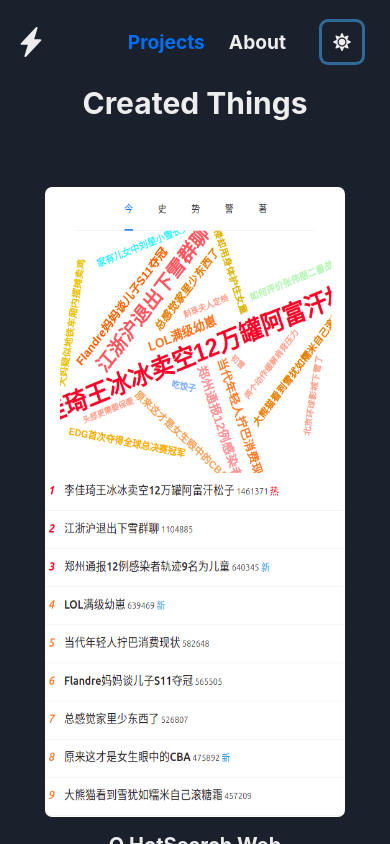
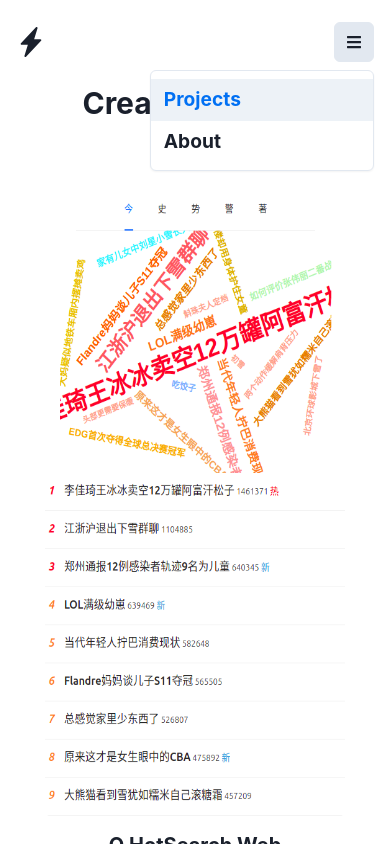
Before and after one commit to akazwz/website, a Next.js app: page /projects in a window 390 px wide. Both pictures are taken after a click on the button "toggle show navigation links". Shown: the top 844 px of the page. Built offline with nearby package versions, Linux system fonts and the light colour scheme.

Commit message:
add mobile nav

```diff
--- a/src/components/header.tsx
+++ b/src/components/header.tsx
@@ -1,22 +1,23 @@
+import { FC } from 'react'
 import {
   IconButton,
   Spacer,
+  HStack,
   Flex,
   Link,
   useColorMode,
-  useColorModeValue, useBreakpointValue, Menu, MenuButton, MenuList, MenuItem, Text,
+  useColorModeValue,
 } from '@chakra-ui/react'
-import { FaMoon, FaSun, FaBars } from 'react-icons/fa'
+import { FaMoon, FaSun } from 'react-icons/fa'
 import { BsLightningChargeFill } from 'react-icons/bs'
 import { useRouter } from 'next/router'
-import isMobile from 'ismobilejs'
+import MobileNav from './mobile-nav'
 
-const Header = () => {
+const Header: FC = () => {
   const router = useRouter()
   const { toggleColorMode } = useColorMode()
   const text = useColorModeValue('dark', 'light')
   const SwitchIcon = useColorModeValue(FaMoon, FaSun)
-  const showMore = useBreakpointValue({ base: isMobile().phone, sm: true, md: false })
 
   return (
     <>
@@ -32,51 +33,10 @@
           />
         </Link>
         <Spacer/>
-        <Flex
+        <HStack
           alignItems="center"
+          display={{ base: 'none', md: 'flex' }}
         >
-          {showMore
-            ?
-            <Menu>
-              <MenuButton
-                as={IconButton}
-                aria-label={'toggle show navigation links'}
-                icon={<FaBars/>}
-                variant="outline"
-              />
-              <MenuList>
-                <MenuItem
-                  aria-label={'navigate to projects page'}
-                  onClick={() => router.push('/projects')}
-                >
-                  <Text
-                    style={{
-                      fontSize: '1.2rem',
-                      fontWeight: 'bolder',
-                      color: router.route === '/projects' ? '#0070f3' : '',
-                    }}
-                  >
-                    Projects
-                  </Text>
-                </MenuItem>
-                <MenuItem
-                  aria-label={'navigate to about page'}
-                  onClick={() => router.push('/about')}
-                >
-                  <Text
-                    style={{
-                      fontSize: '1.2rem',
-                      fontWeight: 'bolder',
-                      color: router.route === '/about' ? '#0070f3' : '',
-                    }}
-                  >
-                    About
-                  </Text>
-                </MenuItem>
-              </MenuList>
-            </Menu>
-            :
-            <>
           <Link
             mr="1.5rem"
             onClick={() => router.push('/projects')}
@@ -99,9 +59,6 @@
           >
             About
           </Link>
-            </>
-          }
-          {showMore ? null : <Spacer/>}
           <IconButton
             size="md"
             fontSize="lg"
@@ -112,7 +69,8 @@
             onClick={toggleColorMode}
             icon={<SwitchIcon/>}
           />
-        </Flex>
+        </HStack>
+        <MobileNav/>
       </Flex>
     </>
   )
--- /dev/null
+++ b/src/components/mobile-nav.tsx
@@ -0,0 +1,59 @@
+import { FC } from 'react'
+import {
+  Flex,
+  IconButton,
+  Menu, MenuButton,
+  MenuItem,
+  MenuList,
+  Text
+} from '@chakra-ui/react'
+import { FaBars } from 'react-icons/fa'
+import { useRouter } from 'next/router'
+
+const MobileNav: FC = () => {
+  const router = useRouter()
+  return (
+    <Flex display={{ base: 'flex', md: 'none' }}>
+      <Menu>
+        <MenuButton
+          as={IconButton}
+          aria-label={'toggle show navigation links'}
+          icon={<FaBars/>}
+          variant="outline"
+        />
+        <MenuList>
+          <MenuItem
+            aria-label={'navigate to projects page'}
+            onClick={() => router.push('/projects')}
+          >
+            <Text
+              style={{
+                fontSize: '1.2rem',
+                fontWeight: 'bolder',
+                color: router.route === '/projects' ? '#0070f3' : '',
+              }}
+            >
+              Projects
+            </Text>
+          </MenuItem>
+          <MenuItem
+            aria-label={'navigate to about page'}
+            onClick={() => router.push('/about')}
+          >
+            <Text
+              style={{
+                fontSize: '1.2rem',
+                fontWeight: 'bolder',
+                color: router.route === '/about' ? '#0070f3' : '',
+              }}
+            >
+              About
+            </Text>
+          </MenuItem>
+        </MenuList>
+      </Menu>
+    </Flex>
+  )
+}
+
+export default MobileNav
```
Lines whose indentation alone changed are shown as unchanged.
